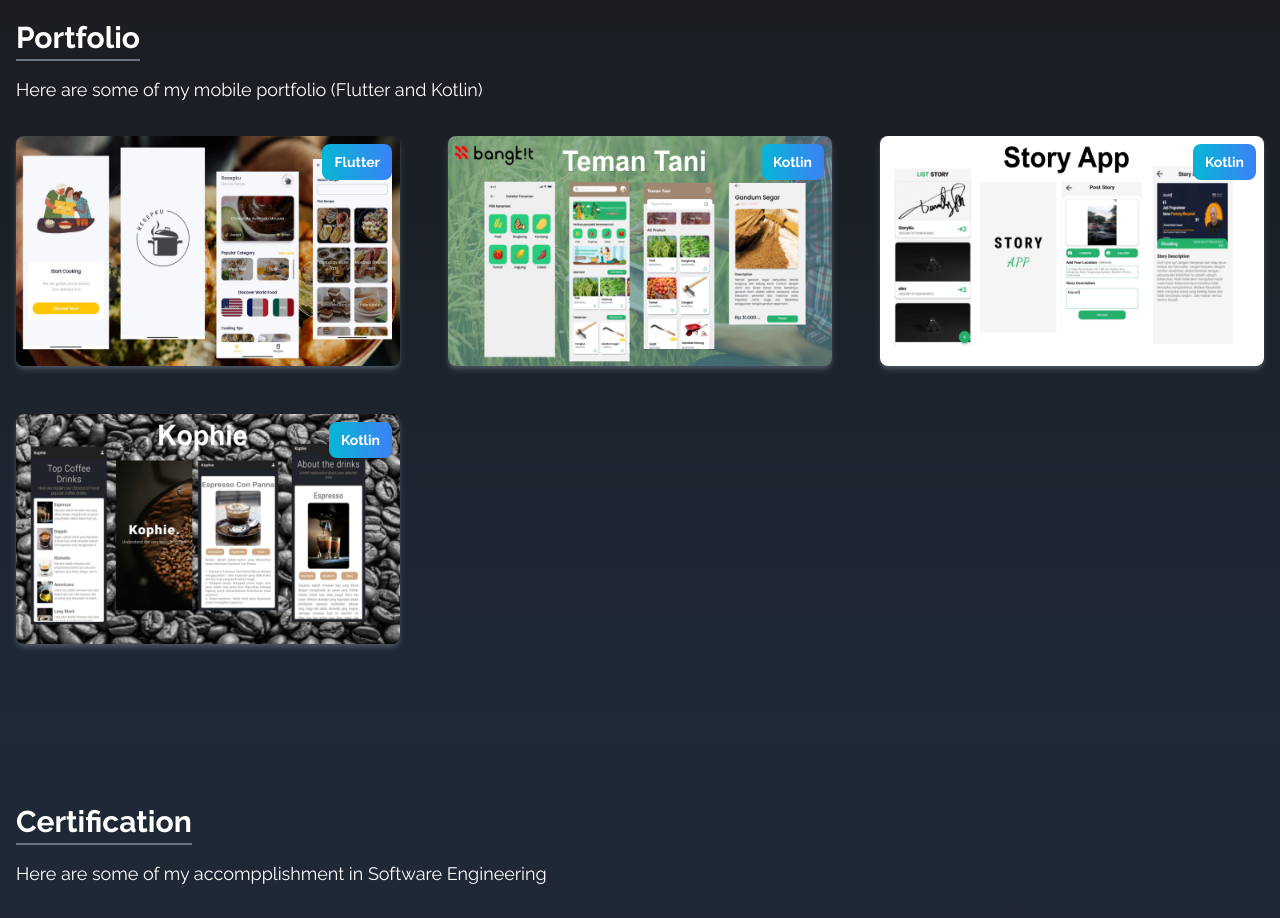
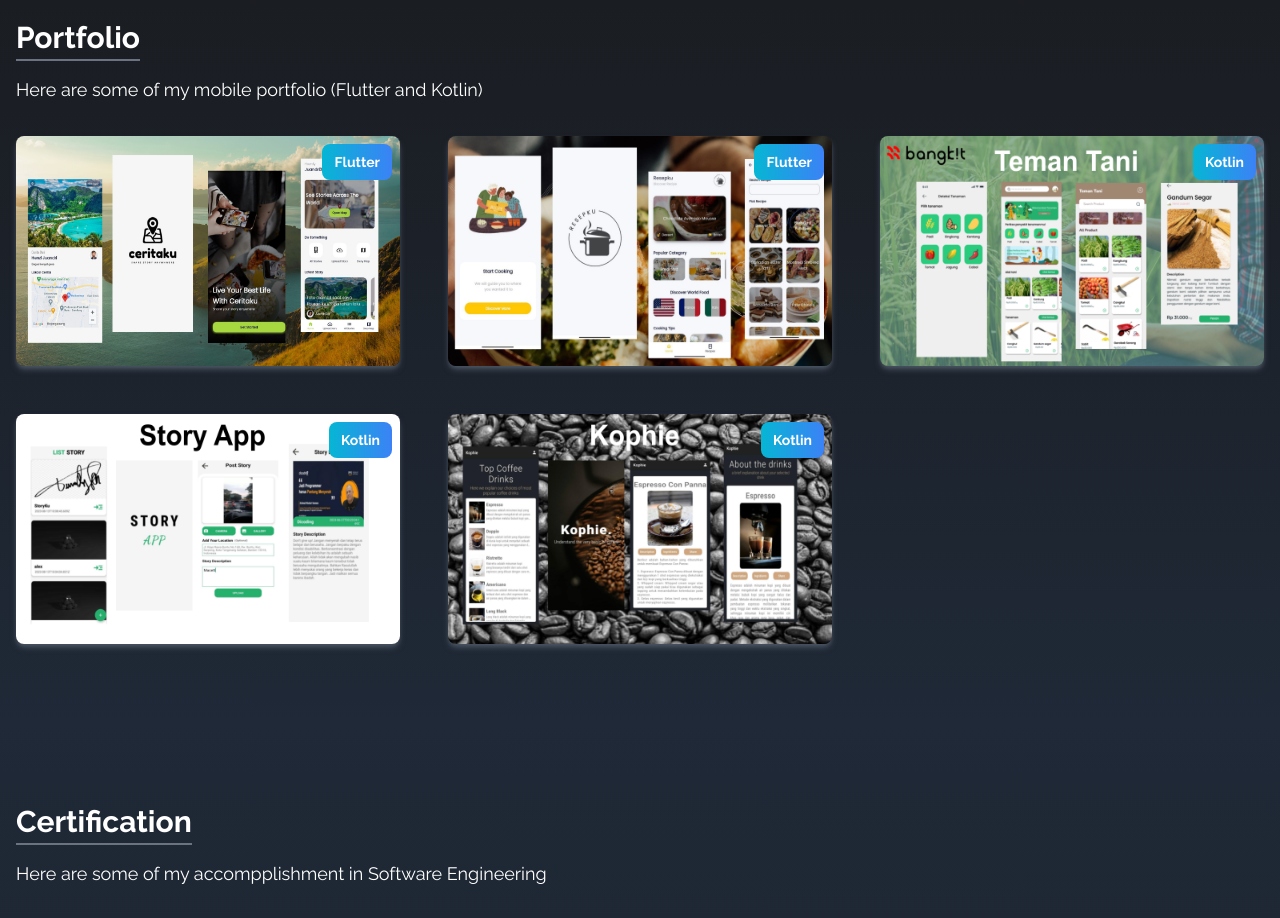
Before and after one commit to 3henzijuandri3/web-portfolio, a React (Vite) app: page / in a window 1280 px wide. Shown: the part 1540-2458 px from the top of the page. Built offline with nearby package versions, Linux system fonts and the light colour scheme.

Commit message:
Add ceritaku

```diff
--- a/src/components/Portfolio.jsx
+++ b/src/components/Portfolio.jsx
@@ -3,12 +3,20 @@
 import StoryApp from '../assets/StoryApp.png';
 import TemanTani from '../assets/TemanTani.png';
 import resepku from '../assets/resepku.png';
+import ceritaku from '../assets/ceritaku.png';
 import {AiOutlineGithub} from 'react-icons/ai';
 
 const Portfolio = () => {
     const portfolios = [
         {
             id : 1,
+            image : ceritaku,
+            github : "https://github.com/3henzijuandri3/ceritaku",
+            type : "Flutter",
+            title : "Ceritaku"
+        },
+        {
+            id : 2,
             image : resepku,
             github : "https://github.com/3henzijuandri3/resepku-main",
             type : "Flutter",
@@ -16,7 +24,7 @@
         },
 
         {
-            id : 2,
+            id : 3,
             image : TemanTani,
             github : "https://github.com/Teman-Tani-Bangkit/Mobile-Development",
             type : "Kotlin",
@@ -24,7 +32,7 @@
         },
 
         {
-            id : 3,
+            id : 4,
             image : StoryApp,
             github : "https://github.com/3henzijuandri3/Story-App",
             type : "Kotlin",
@@ -32,7 +40,7 @@
         },
 
         {
-            id : 4,
+            id : 5,
             image : Kophie,
             github : "https://github.com/3henzijuandri3/Kophie",
             type : "Kotlin",
```
Also changed, not shown: src/assets/ceritaku.png (added).
